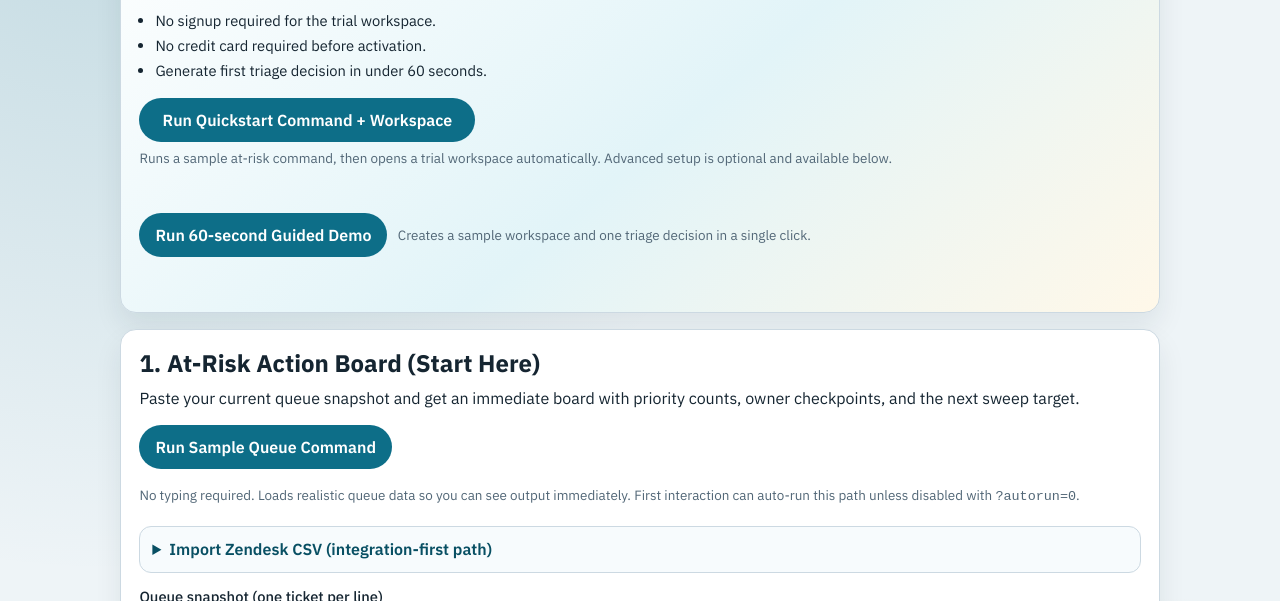
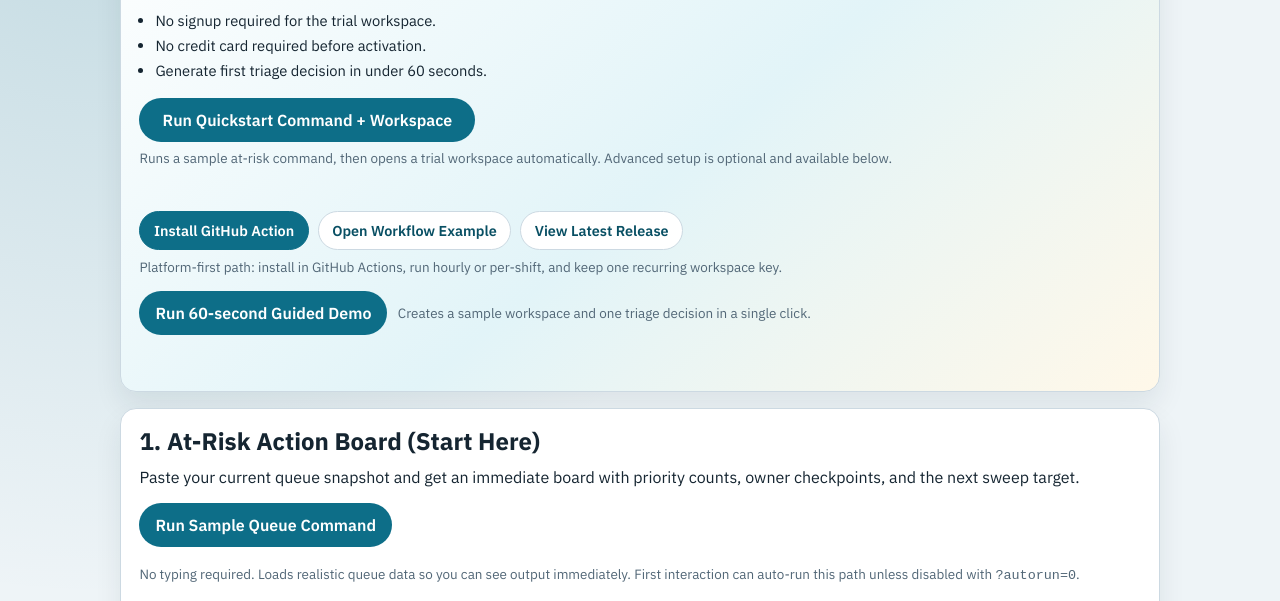
Before and after one commit to autonomy414941/sla-breach-triage-inbox, a website: page site/index.html in a window 1280 px wide. Shown: the part 149-750 px from the top of the page. Drawn offline with Linux system fonts and the light colour scheme.

Commit message:
feat: add github action install ctas on app

```diff
--- a/site/app.js
+++ b/site/app.js
@@ -25,6 +25,9 @@ const digestBtn = document.querySelector("#digest-btn");
 const commandWorkspaceBtn = document.querySelector("#command-workspace-btn");
 const instantDemoBtn = document.querySelector("#instant-demo-btn");
 const advancedDetails = document.querySelector(".advanced-details");
+const githubActionInstallLink = document.querySelector("#github-action-install-link");
+const githubWorkflowExampleLink = document.querySelector("#github-workflow-example-link");
+const githubReleaseLink = document.querySelector("#github-release-link");
 
 const blueprintSection = document.querySelector("#blueprint-section");
 const triageSection = document.querySelector("#triage-section");
@@ -309,6 +312,18 @@ async function trackLandingInteractive(trigger = "unknown") {
   } catch {
     // Ignore telemetry failures so onboarding remains responsive.
   }
+}
+
+function registerTrackedOutboundLink(link, action, placement) {
+  if (!link) {
+    return;
+  }
+  link.addEventListener("click", () => {
+    void trackLandingInteractive(`outbound_${action}`);
+    void trackOnboardingAction(action, {
+      placement
+    });
+  });
 }
 
 function registerInteractiveTracking(onFirstInteraction = null) {
@@ -1385,6 +1400,10 @@ if (instantDemoBtn) {
   });
 }
 
+registerTrackedOutboundLink(githubActionInstallLink, "github_action_install_click", "hero");
+registerTrackedOutboundLink(githubWorkflowExampleLink, "github_action_workflow_example_click", "hero");
+registerTrackedOutboundLink(githubReleaseLink, "github_action_release_click", "hero");
+
 if (instant) {
   void runInstantDemo("auto");
 }
--- a/site/index.html
+++ b/site/index.html
@@ -29,6 +29,36 @@
         </form>
         <p class="tiny">Runs a sample at-risk command, then opens a trial workspace automatically. Advanced setup is optional and available below.</p>
         <p id="quickstart-status" class="status"></p>
+        <div class="distribution-links">
+          <a
+            id="github-action-install-link"
+            class="cta-link"
+            href="https://github.com/autonomy414941/sla-breach-triage-inbox"
+            target="_blank"
+            rel="noopener noreferrer"
+          >
+            Install GitHub Action
+          </a>
+          <a
+            id="github-workflow-example-link"
+            class="cta-link cta-link-secondary"
+            href="https://github.com/autonomy414941/sla-breach-triage-inbox/blob/main/distribution/github-action/workflow-example.yml"
+            target="_blank"
+            rel="noopener noreferrer"
+          >
+            Open Workflow Example
+          </a>
+          <a
+            id="github-release-link"
+            class="cta-link cta-link-secondary"
+            href="https://github.com/autonomy414941/sla-breach-triage-inbox/releases/latest"
+            target="_blank"
+            rel="noopener noreferrer"
+          >
+            View Latest Release
+          </a>
+        </div>
+        <p class="tiny">Platform-first path: install in GitHub Actions, run hourly or per-shift, and keep one recurring workspace key.</p>
         <div class="hero-actions">
           <button id="instant-demo-btn" type="button">Run 60-second Guided Demo</button>
           <p class="tiny">Creates a sample workspace and one triage decision in a single click.</p>
--- a/site/styles.css
+++ b/site/styles.css
@@ -77,6 +77,45 @@ body {
 
 .quickstart-form button {
   min-width: min(100%, 21rem);
+}
+
+.distribution-links {
+  margin-top: 0.75rem;
+  display: flex;
+  flex-wrap: wrap;
+  gap: 0.55rem;
+}
+
+.cta-link {
+  display: inline-flex;
+  align-items: center;
+  justify-content: center;
+  border-radius: 999px;
+  border: 1px solid var(--accent);
+  background: var(--accent);
+  color: #fff;
+  font-weight: 600;
+  font-size: 0.9rem;
+  padding: 0.5rem 0.85rem;
+  text-decoration: none;
+  transition: transform 120ms ease, background-color 120ms ease, border-color 120ms ease;
+}
+
+.cta-link:hover {
+  background: var(--accent-strong);
+  border-color: var(--accent-strong);
+  transform: translateY(-1px);
+}
+
+.cta-link-secondary {
+  background: #fff;
+  color: var(--accent-strong);
+  border-color: var(--line);
+}
+
+.cta-link-secondary:hover {
+  background: #f3f8fb;
+  border-color: var(--accent);
 }
 
 .eyebrow {
@@ -345,4 +384,12 @@ pre {
   .quickstart-form button {
     width: 100%;
   }
+
+  .distribution-links {
+    align-items: stretch;
+  }
+
+  .cta-link {
+    width: 100%;
+  }
 }
```
